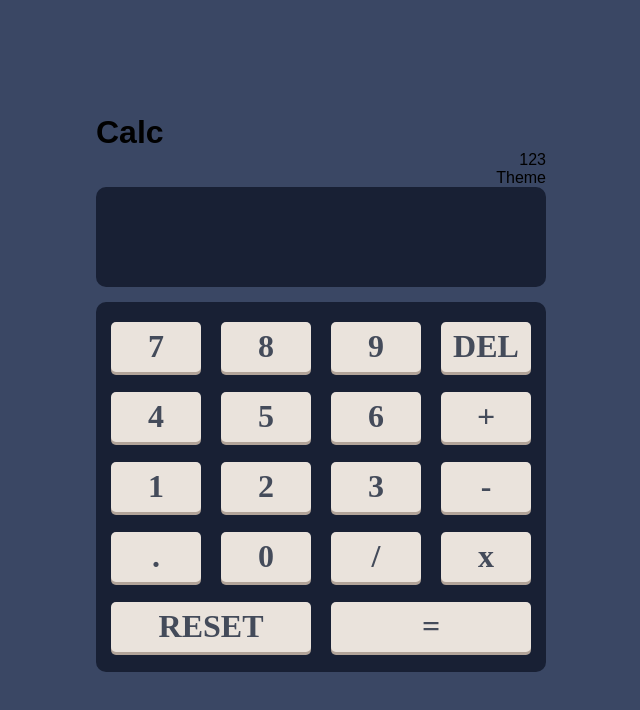
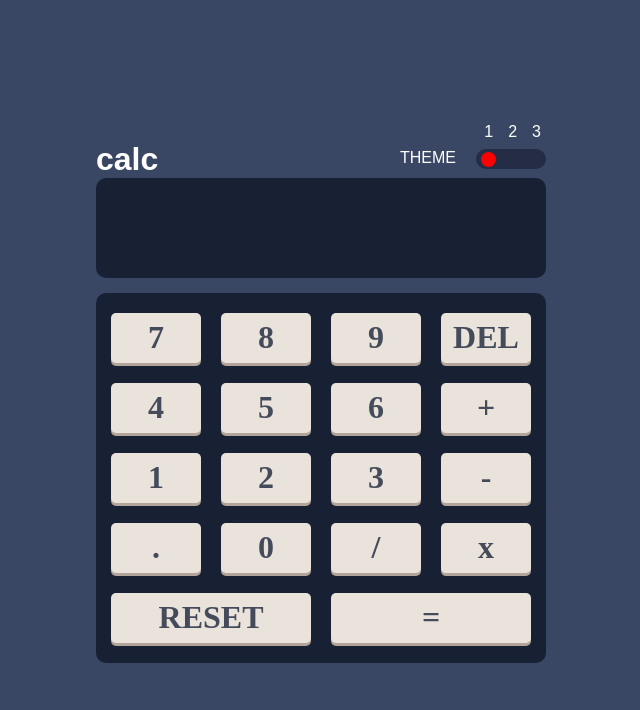
Before and after one commit to Riccardocode/FEM-calculator-app-main, a plain HTML site: page index.html in a window 1280 px wide. Shown: the whole page, without its empty margins (319-959 px from the left). Drawn offline with Linux system fonts and the light colour scheme; a web font is replaced by a local one.

Commit message:
added theme selector

```diff
--- a/index.html
+++ b/index.html
@@ -28,17 +28,23 @@
   </head>
   <body>
     <div class = "container">
+
+      <div class="topNum">
+        <p id="choise1" class="selector-number">1</p>
+        <p id="choise2" class="selector-number">2</p>
+        <p id="choise3" class="selector-number">3</p>
+      </div>
+
+
       <div class="title">
-        <h1> Calc</h1>
-        <div class="topNum">
-          <p>1</p>
-          <p>2</p>
-          <p>3</p>
+
+        <h1> calc</h1>
+        <div class="control">
+          <p>THEME</p>
+          <div class="selector-bar">
+            <div id="selection" class="selector-circle"></div>
+          </div>
         </div>
-        <div class="control">
-          <p>Theme</p>
-        </div>
-
 
       </div>
       <form class="displayCalc">
--- a/index.js
+++ b/index.js
@@ -1,4 +1,13 @@
 const displayCalc = document.getElementById("displayCalc");
+const selectedTheme = document.getElementById("selection");
+const choise1 = document.getElementById("choise1");
+const choise2 = document.getElementById("choise2");
+const choise3 = document.getElementById("choise3");
+
+choise1.addEventListener("click", changeTheme1);
+choise2.addEventListener("click", changeTheme2);
+choise3.addEventListener("click", changeTheme3);
+
 
 let accumulator=0;
 let currentValue = 0;
@@ -64,6 +73,19 @@ function equal(){
         console.log(accumulator);
     }
     count +=1;
+}
 
+function changeTheme1(){
+    selectedTheme.style.left="0px";
+    console.log("changed to 1");
+}
 
+function changeTheme2(){
+    selectedTheme.style.left="22px";
+    console.log("changed to 2");
 }
+
+function changeTheme3(){
+    selectedTheme.style.left="46px";
+    console.log("changed to 3");
+}
--- a/style.css
+++ b/style.css
@@ -29,14 +29,32 @@ body{
 .topNum{
     display:flex;
     justify-content:flex-end;
+    font-family: interRegular;
+    color:white;
 
+}
+.selector-number{
+    margin-right:5px;
+    margin-left:10px
 }
 .numbers p{
     margin:0 5px;
 }
+.title{
+    display:flex;
+    justify-content: space-between;
+    align-items: center;
+    font-family: interRegular;
+    color:white
+}
 
+.control{
+
+
+}
 .control p{
-    float:right;
+    float:left;
+    margin-right: 20px;
 }
 .displayCalc{
     width:450px;
@@ -108,3 +126,23 @@ button{
 
 
 }
+
+.selector-bar {
+    display: flex;
+    align-items: center;
+    justify-content: space-between;
+    width: 70px;
+    height: 20px;
+    background-color: hsl(227, 31%, 21%);
+    border-radius: 25px;
+    padding: 5px;
+  }
+
+  .selector-circle {
+    width: 15px;
+    height: 15px;
+    background-color: red;
+    border-radius: 50%;
+    position:relative;
+    left:0;
+  }
```
